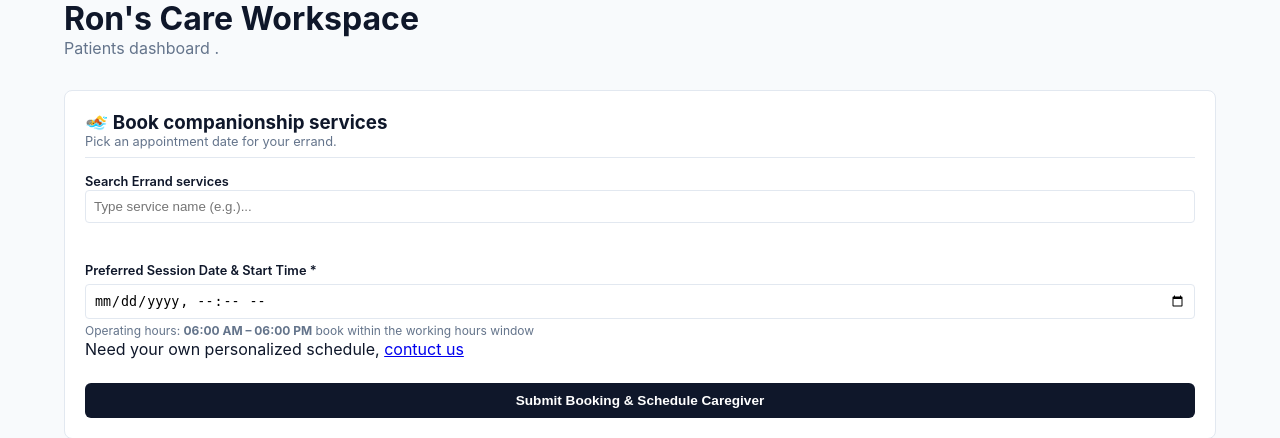
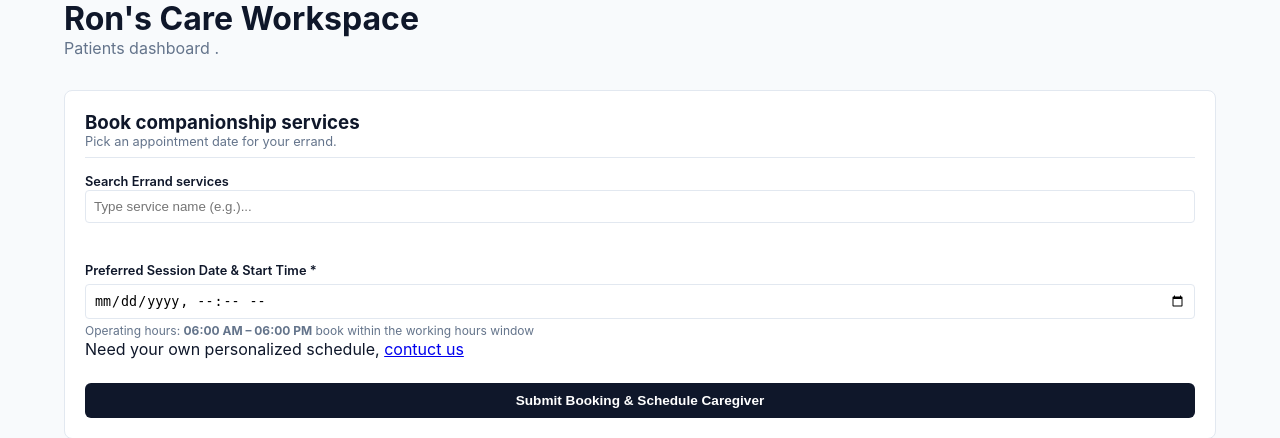
Before and after one commit to ronjoy18/medroute, a Django app: page /dashboard/ in a window 1280 px wide. Shown: the part 145-583 px from the top of the page. Run offline with Django 5.2, Linux system fonts and the light colour scheme; a user stored in the database is signed in; data comes from the database, SQL or seed files in the repository; data that the repository does not hold is empty.

Commit message:
Update lesson booking UI and fix styling

```diff
--- a/templates/dashboard_patient.html
+++ b/templates/dashboard_patient.html
@@ -31,7 +31,7 @@
 <div style="display: grid; grid-template-columns: 1fr; gap: 1.5rem; margin-bottom: 2rem;">
   <div class="card">
     <div style="border-bottom: 1px solid var(--border-slate); padding-bottom: 0.5rem; margin-bottom: 0.75rem;">
-      <h3 style="color: var(--primary-deep);">🏊 Book companionship services</h3>
+      <h3 style="color: var(--primary-deep);"> Book companionship services</h3>
       <p style="font-size: 0.8rem; color: #64748B;">Pick an appointment date for your errand.</p>
     </div>
 
@@ -269,7 +269,7 @@
               <td>
                 ${o.is_paid
                   ? `<span style="padding: 4px 8px; border-radius: 4px; font-size: 0.75rem; font-weight: 700; color: #166534; background: #DCFCE7; border: 1px solid #86EFAC;">Completed</span>`
-                  : `<span style="padding: 4px 8px; border-radius: 4px; font-size: 0.75rem; font-weight: 700; color: #991B1B; background: #FEE2E2; border: 1px solid #FCA5A5;">Pending Payment</span>`}
+                  : `<span style="padding: 4px 8px; border-radius: 4px; font-size: 0.75rem; font-weight: 700; color: #991B1B; background: #FEE2E2; border: 1px solid #FCA5A5;">Pending </span>`}
               </td>
               <td>
                 ${!o.is_paid
```
